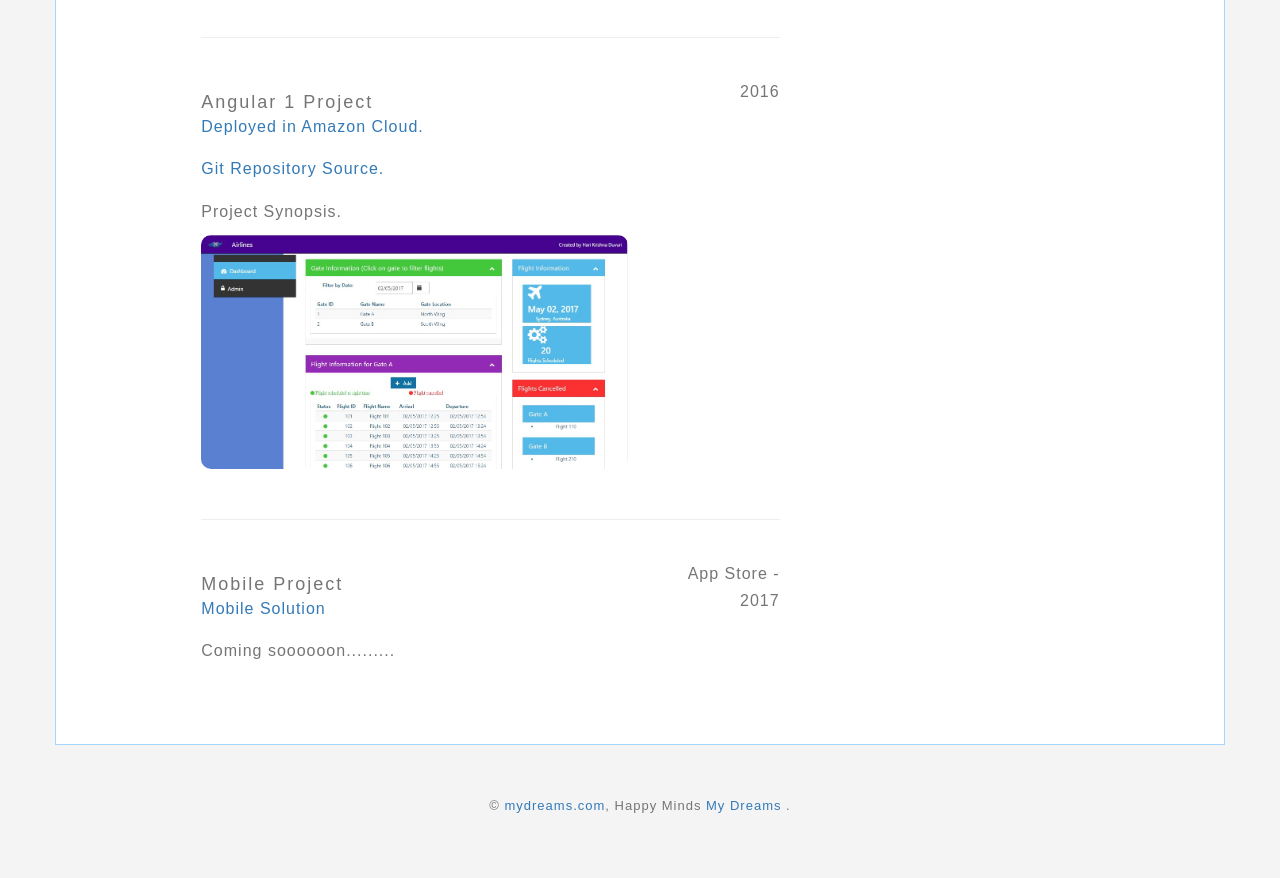
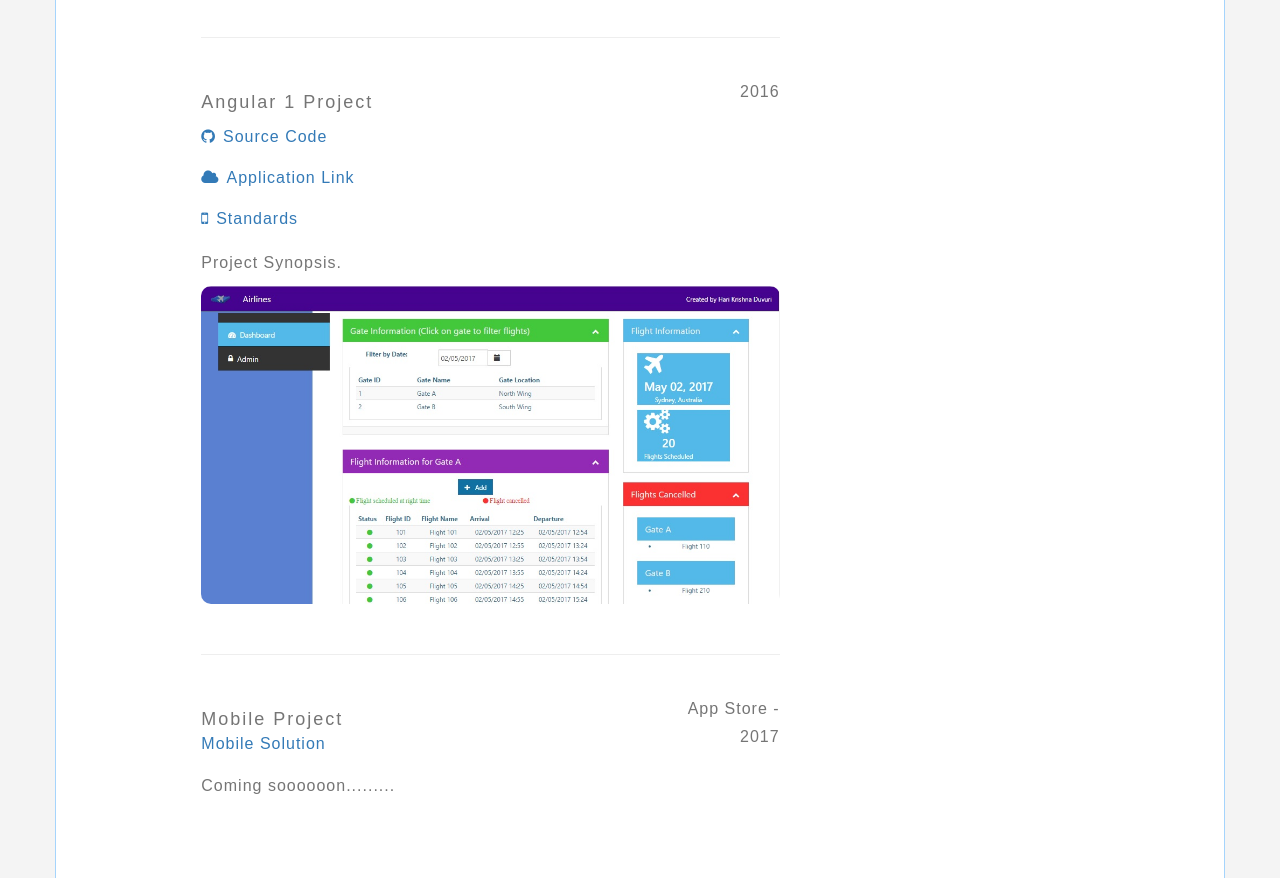
Before and after one commit to duvurih/duvurih.github.io, a plain HTML site: page index.html in a window 1280 px wide. Shown: the part 1757-2635 px from the top of the page. Drawn offline with nearby package versions, Linux system fonts and the light colour scheme; a script that the page names is missing; a web font is replaced by a local one.

Commit message:
changes in projects

```diff
--- a/index.html
+++ b/index.html
@@ -9,14 +9,14 @@
     <!-- ===========================
     THEME INFO
     =========================== -->
-    <meta name="description" content="CVstrap is another Free minimal CV HTML theme by EvenFly built with Bootstrap 3.3.0. and released under CC-3.0 license.">
-    <meta name="keywords" content="curriculum vitae, cv, one page, onepage, bootstrap, responsive, resume, timeline, free cv">
-    <meta name="author" content="Mamun Srizon">
+    <meta name="description" content="Hari Krishna Personal Profile and Personal Projects.">
+    <meta name="keywords" content="Hari Krishna Duvuri Personal Profile Flight Scheduling Order Management">
+    <meta name="author" content="Hari Krishna Duvuri">
 
     <!-- ===========================
     SITE TITLE
     =========================== -->
-    <title>CVstrap - Free Bootstrap CV Template by EvenFly</title>
+    <title>My Dreams</title>
 
     <!-- ===========================
     FAVICONS
@@ -230,17 +230,35 @@
                     <hr>
 
                     <div class="row">
-                        <div class="col-md-9">
-                            <h4>Angular 1 Project</h4>
-                            <p class="sub"><a href="">Deployed in Amazon Cloud.</a></p>
-                            <p class="sub"><a href="https://github.com/duvurih/Angular2Project">Git Repository Source.</a></p>
-                            <p>Project Synopsis.</p>
-							<p><img class="propic" src="img/FlightSchedulingDashboard.jpg" /></p>
+                        <div class="col-md-12">
+                            <div class="row">
+                                <div class="col-md-9">
+                                    <h4>Angular 1 Project</h4>
+                                </div>
+                                <div class="year col-md-3">
+                                    <p>2016</p>
+                                </div>
+                            </div>
+                            <div class="row">
+                                <div class="col-md-12">
+                                    <ul class="list-unstyled">
+                                        <li><a href="https://github.com/duvurih"><span class="social fa fa-github"></span>Source Code</a>
+                                        </li>
+                                        <li><a href="http://13.59.69.242/"><span class="social fa fa-cloud"></span>Application Link</a>
+                                        </li>
+                                        <li><a href=""><span class="social fa fa-mobile"></span>Standards</a>
+                                        </li>
+                                    </ul>
+                                </div>
+                            </div>
+                            <div class="row">
+                                <div class="col-md-12">
+                                    <p>Project Synopsis.</p>
+                                    <p><img class="propic" src="img/FlightSchedulingDashboard.jpg" /></p>
+                                </div>
+                            </div>
                         </div>
 
-                        <div class="year col-md-3">
-                            <p>2016</p>
-                        </div>
                     </div><!--Job 2 end-->
 
                     <hr>
```
